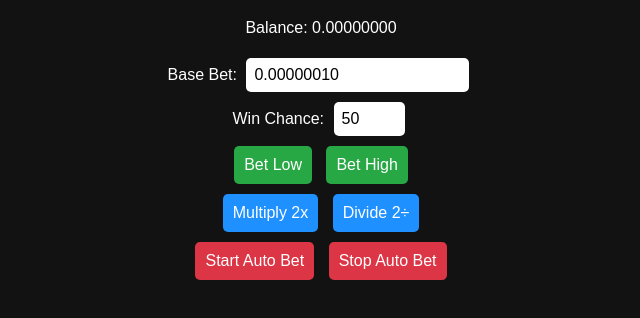
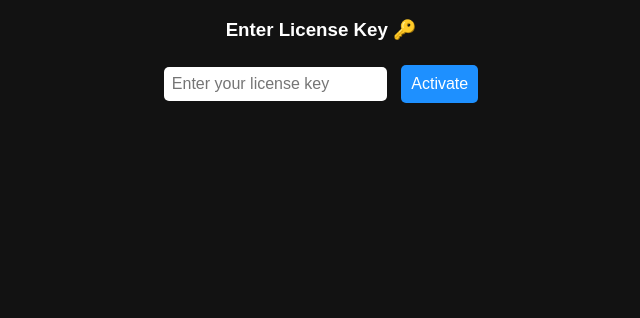
Before and after one commit to fareez555/faariz-License-Sever-, a website: page index.html in a window 1280 px wide. Shown: the part 62-380 px from the top of the page, without its empty margins (319-959 px from the left). Drawn offline with Linux system fonts and the light colour scheme; no server answers.

Commit message:
Update index.html
Add License key protection

```diff
--- a/index.html
+++ b/index.html
@@ -10,10 +10,22 @@
     .success { background: #28a745; color: white; }
     .danger { background: #dc3545; color: white; }
     input { padding: 8px; font-size: 16px; border-radius: 5px; border: none; margin: 5px; }
+    #botPanel { display: none; margin-top: 20px; }
   </style>
 </head>
 <body>
   <h1>FAARIZ BOT 🚀</h1>
+
+  <!-- License Panel -->
+  <div id="licensePanel">
+    <h3>Enter License Key 🔑</h3>
+    <input type="text" id="licenseKey" placeholder="Enter your license key">
+    <button class="primary" onclick="checkLicense()">Activate</button>
+    <p id="licenseStatus"></p>
+  </div>
+
+  <!-- Bot Panel -->
+  <div id="botPanel">
     <p>Balance: <span id="balance">0.00000000</span></p>
 
     <label>Base Bet:</label>
@@ -32,10 +44,24 @@
     <button class="danger" onclick="stopAuto()">Stop Auto Bet</button>
 
     <p id="status"></p>
+  </div>
 
   <script>
     let autoBetInterval = null;
-    const serverURL = "https://faariz-bot-server.onrender.com"; // உங்கள் server link
+    const serverURL = "https://faariz-bot-server.onrender.com";
+    const VALID_KEY = "FAARIZ-123"; // 🔑 உன் secret license key (edit பண்ணலாம்)
+
+    function checkLicense() {
+      const key = document.getElementById("licenseKey").value.trim();
+      if (key === VALID_KEY) {
+        document.getElementById("licensePanel").style.display = "none";
+        document.getElementById("botPanel").style.display = "block";
+        document.getElementById("licenseStatus").innerText = "";
+        updateBalance();
+      } else {
+        document.getElementById("licenseStatus").innerText = "❌ Invalid License Key!";
+      }
+    }
 
     function updateBalance() {
       fetch(serverURL + "/balance")
@@ -77,8 +103,6 @@
       clearInterval(autoBetInterval);
       autoBetInterval = null;
     }
-
-    updateBalance();
   </script>
 </body>
 </html>
```
Lines whose indentation alone changed are shown as unchanged.
